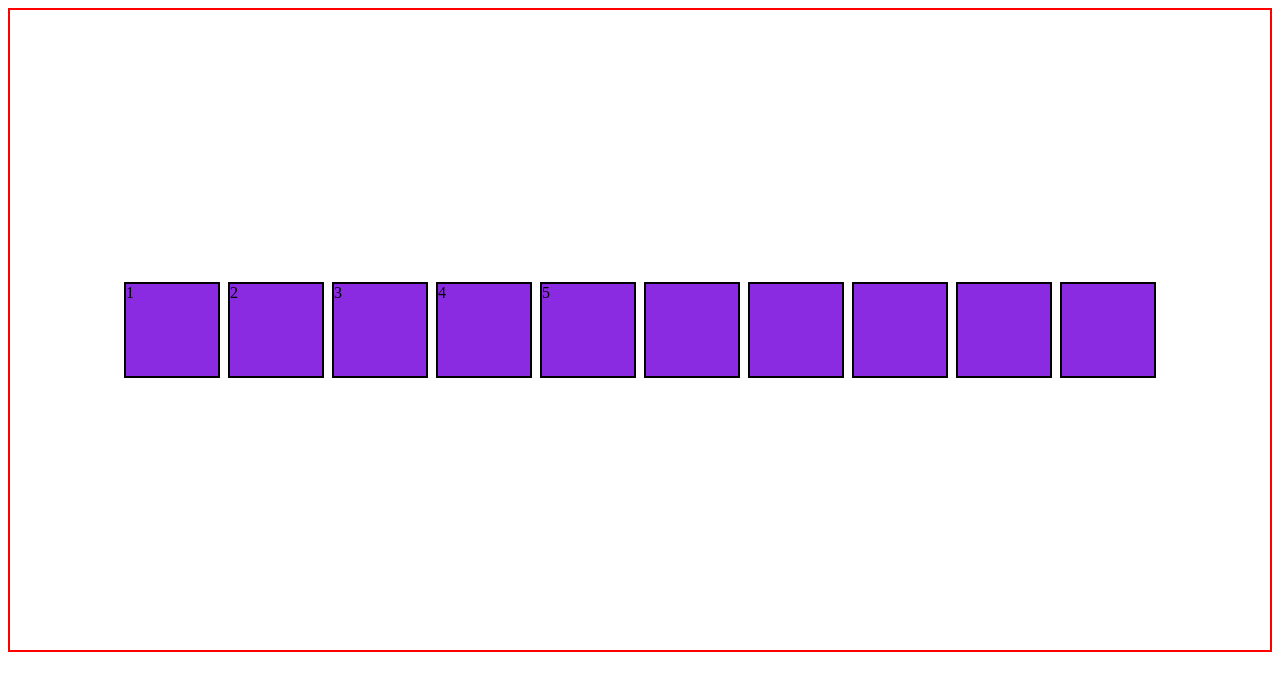
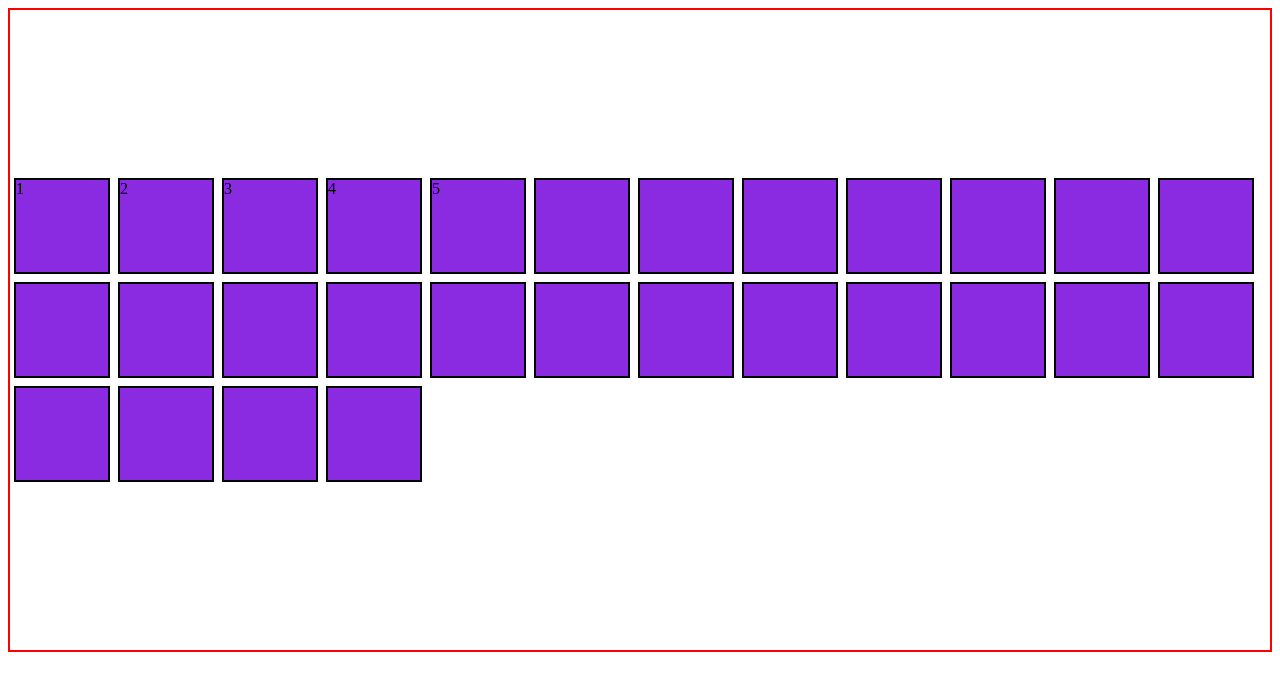
Before and after one commit to Khanjan27Parikh/Sigma-Web-Development-Course, a plain HTML site: page CSS/Flexbox/index.html in a window 1280 px wide. Drawn offline with Linux system fonts and the light colour scheme.

Commit message:
Flexbox
In this we learnt some more on flexbox

```diff
--- a/CSS/Flexbox/index.html
+++ b/CSS/Flexbox/index.html
@@ -18,6 +18,24 @@
       <div class="item"></div>
       <div class="item"></div>
       <div class="item"></div>
+      <div class="item"></div>
+      <div class="item"></div>
+      <div class="item"></div>
+      <div class="item"></div>
+      <div class="item"></div>
+      <div class="item"></div>
+      <div class="item"></div>
+      <div class="item"></div>
+      <div class="item"></div>
+      <div class="item"></div>
+      <div class="item"></div>
+      <div class="item"></div>
+      <div class="item"></div>
+      <div class="item"></div>
+      <div class="item"></div>
+      <div class="item"></div>
+      <div class="item"></div>
+      <div class="item"></div>
     </div>
   </body>
 </html>
--- a/CSS/Flexbox/style.css
+++ b/CSS/Flexbox/style.css
@@ -2,9 +2,12 @@
     border: 2px solid red;
     display: flex;
     height: 80vh;
-    justify-content: center;
-    align-items: center;
+    /* justify-content: center; */
+    align-items: center; /* when one line */
     /* flex-direction:column-reverse; */
+    flex-wrap: wrap;
+    align-content: center; /* When more then one line */
+    /* There is no justify-items on Flexbox */
 }
 
 .item{
```
